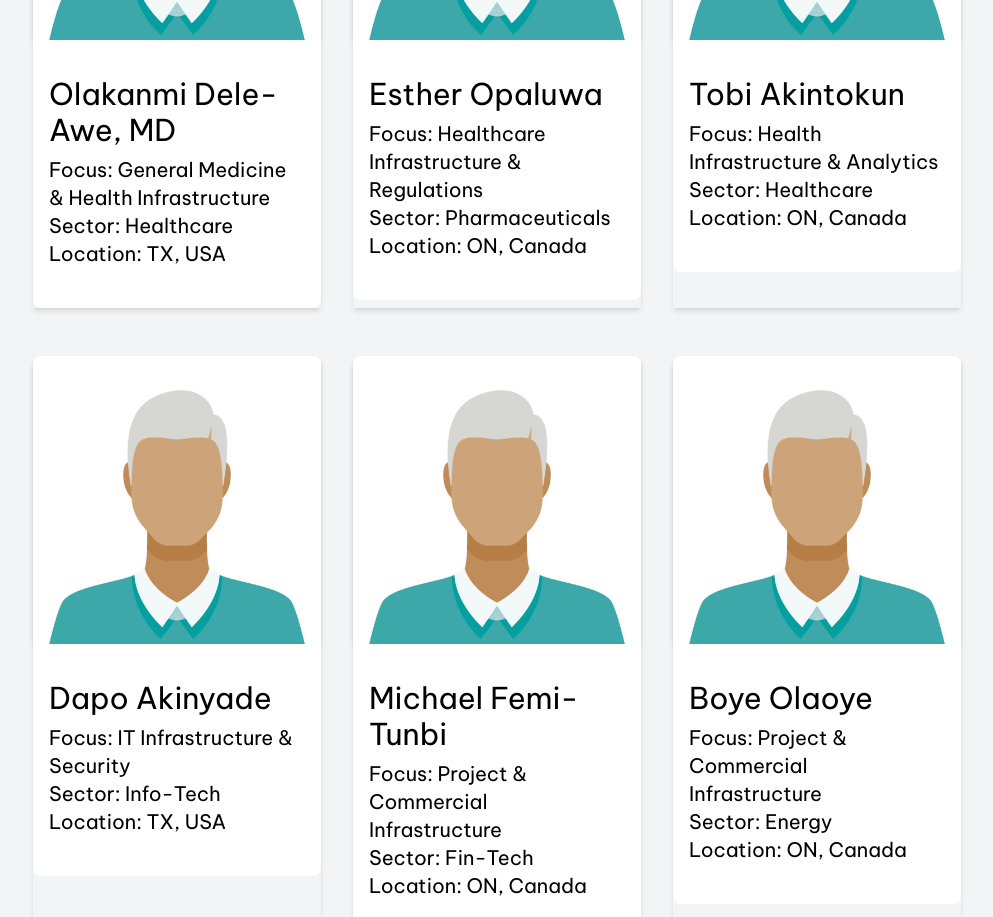
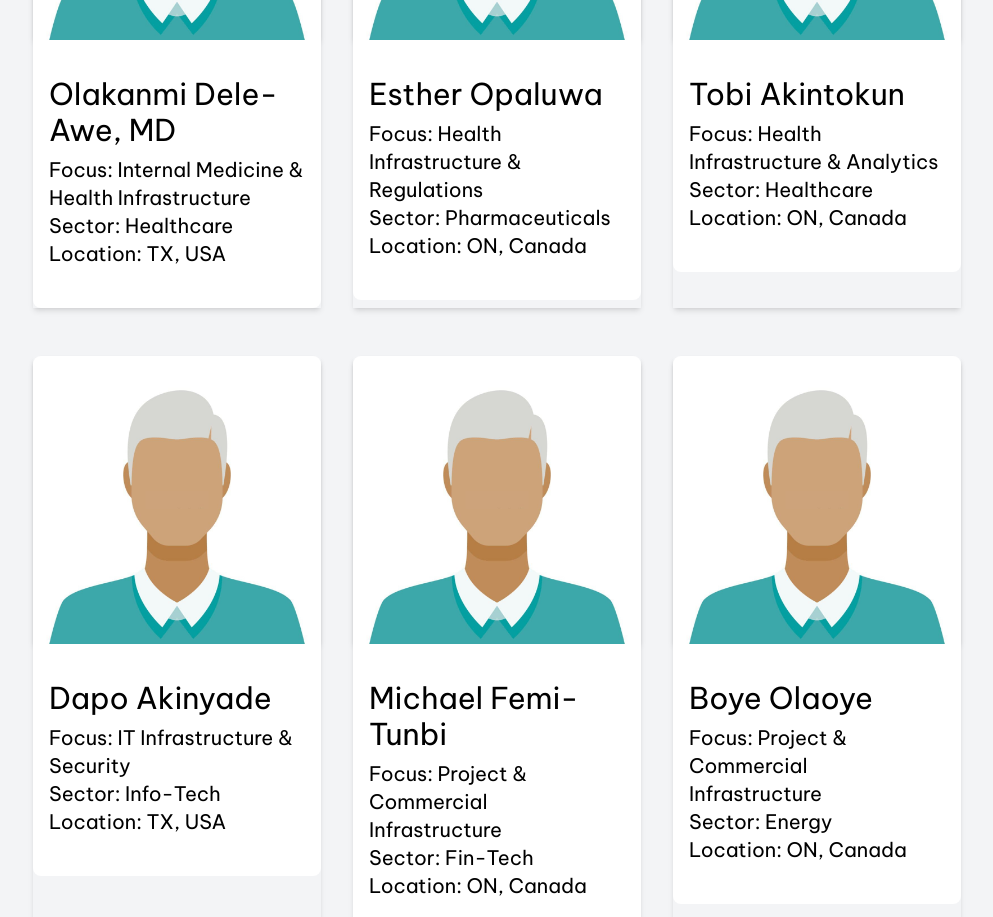
Before and after one commit to ihsidna/ihs-frontend, a React (Create React App) app: page /about in a window 1280 px wide. Shown: the part 2120-3037 px from the top of the page, without its empty margins (143-1136 px from the left). Built offline with nearby package versions, Linux system fonts and the light colour scheme; no server answers; what react-topbar-progress-indicator would draw is missing.

Commit message:
refactor - About Us refactor

```diff
--- a/src/components/website/about/People.jsx
+++ b/src/components/website/about/People.jsx
@@ -21,7 +21,7 @@ const People = () => {
 									<div className="bg-white md:py-10 py-8 -mt-1 rounded-b-lg">
 										<div className="flex flex-col mx-4">
 											<p className="font-normal text-3xl md:text-3xl pb-2">Olakanmi Dele-Awe, MD</p>
-											<p className="font-light text-xl md:text-xl"><span className="font-normal">Focus: </span>General Medicine & Health Infrastructure</p>
+											<p className="font-light text-xl md:text-xl"><span className="font-normal">Focus: </span>Internal Medicine & Health Infrastructure</p>
 											<p className="font-light text-xl md:text-xl"><span className="font-normal">Sector: </span> Healthcare</p>
 											<p className="font-light text-xl md:text-xl"><span className="font-normal">Location: </span> TX, USA</p>
 										</div>
@@ -34,7 +34,7 @@ const People = () => {
 									<div className="bg-white md:py-10 py-8 -mt-1 rounded-b-lg">
 										<div className="flex flex-col mx-4">
 											<p className="font-normal text-3xl md:text-3xl pb-2">Esther Opaluwa</p>
-											<p className="font-light text-xl md:text-xl"><span className="font-normal">Focus: </span>Healthcare Infrastructure & Regulations</p>
+											<p className="font-light text-xl md:text-xl"><span className="font-normal">Focus: </span>Health Infrastructure & Regulations</p>
 											<p className="font-light text-xl md:text-xl"><span className="font-normal">Sector: </span> Pharmaceuticals</p>
 											<p className="font-light text-xl md:text-xl"><span className="font-normal">Location: </span> ON, Canada</p>
 										</div>
```
